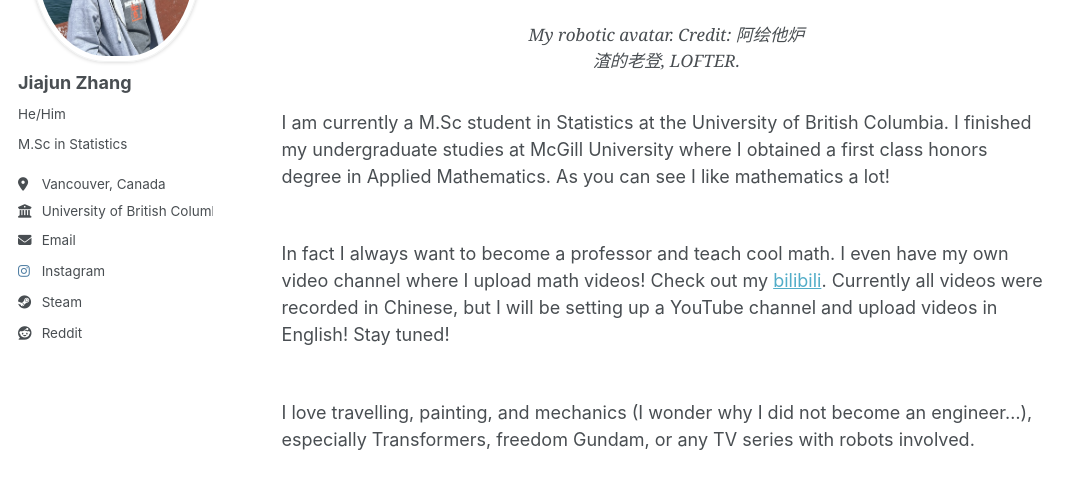
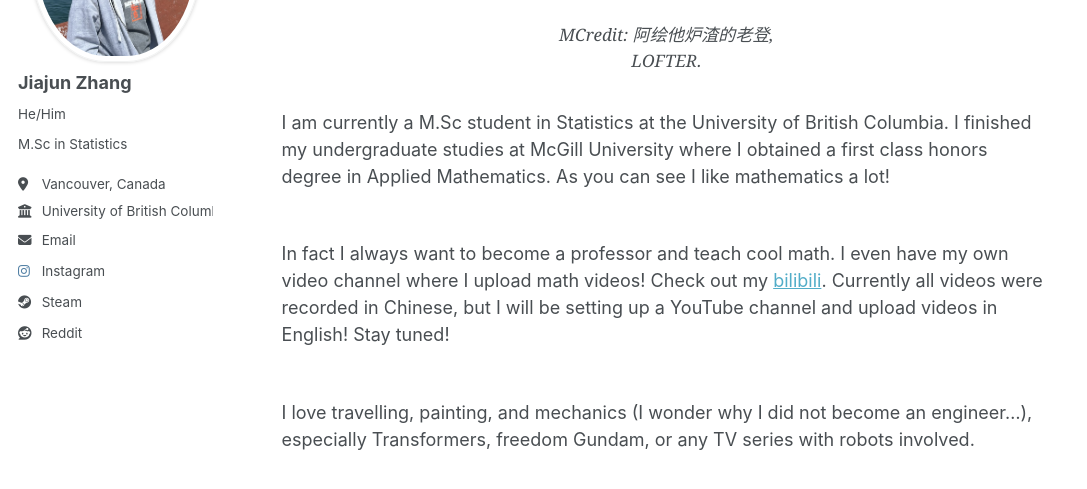
Before and after one commit to JohanssonRein/JohanssonRein.github.io, a Jekyll site: the page built from _pages/about.md, in a window 1280 px wide and 900 px high, scrolled down 365 px, cut to the strip 237-726 px from the top of the window. Shown: the whole strip, without its empty margins (0-1087 px from the left). Built offline with Jekyll 4.4.1, drawn with Linux system fonts in a browser that asks for light colours.

Commit message:
Update about.md

```diff
--- a/_pages/about.md
+++ b/_pages/about.md
@@ -18,7 +18,7 @@ My name is Johnson, I was originally born in Luoyang, China, a city known for it
     style="width: 280px; height: 280px; object-fit: cover; border-radius: 50%;"
   >
   <figcaption style="font-size: 0.95em; margin-top: 0.5em;">
-    <em>My robotic avatar. Credit: 阿绘他炉渣的老登, LOFTER.</em>
+    <em>MCredit: 阿绘他炉渣的老登, LOFTER.</em>
   </figcaption>
 </figure>
 
```
